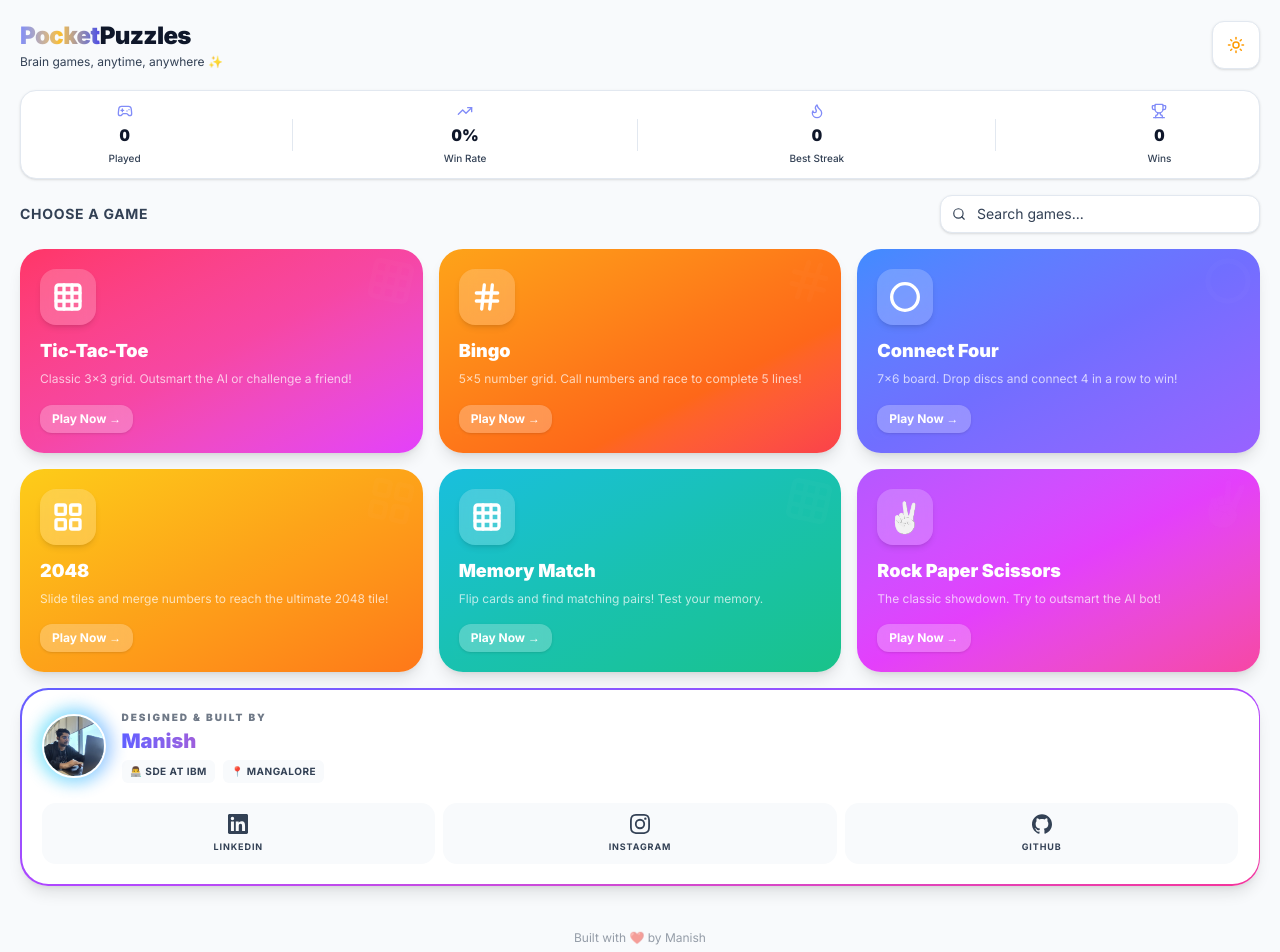
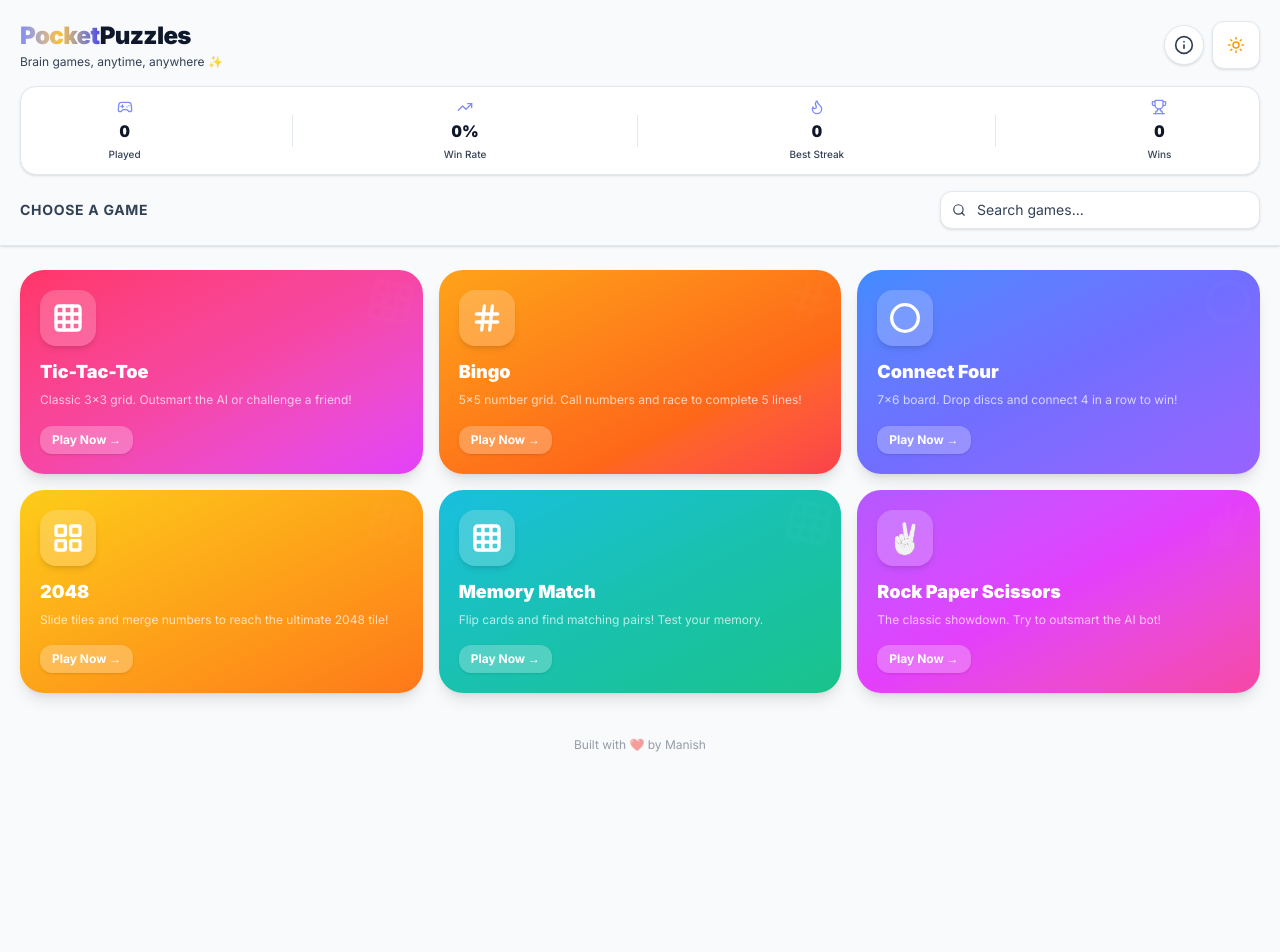
Before and after one commit to ManishShettigar253/Pocket.Puzzles, a React (Vite) app: page / in a window 1280 px wide. Shown: the top 952 px of the page. After the commit the page ends 800 px from the top, so only its background shows below. Built offline with nearby package versions, Linux system fonts and the light colour scheme.

Commit message:
fix -Rearchitecting UI Design

```diff
--- a/src/index.css
+++ b/src/index.css
@@ -39,7 +39,10 @@
 
 /* Global resets for mobile game experience */
 html, body, #root {
-  min-height: 100dvh;
+  height: 100%;
+  width: 100%;
+  overflow: hidden;
+  position: relative;
   overscroll-behavior-y: none;
   -webkit-tap-highlight-color: transparent;
 }
--- a/src/pages/Home.tsx
+++ b/src/pages/Home.tsx
@@ -1,6 +1,6 @@
 import { useNavigate } from 'react-router-dom'
-import { motion } from 'framer-motion'
-import { Grid3X3, Hash, Circle, Trophy, Gamepad2, Flame, TrendingUp, Search, LayoutGrid } from 'lucide-react'
+import { motion, AnimatePresence } from 'framer-motion'
+import { Grid3X3, Hash, Circle, Trophy, Gamepad2, Flame, TrendingUp, Search, LayoutGrid, Info, X } from 'lucide-react'
 import Layout from '../components/Layout'
 import ThemeToggle from '../components/ThemeToggle'
 import { getAllStats, type GameStats } from '../hooks/useStats'
@@ -91,6 +91,7 @@ export default function Home() {
   const navigate = useNavigate()
   const allStats = useMemo(() => getAllStats(), [])
   const [searchQuery, setSearchQuery] = useState('')
+  const [showDevModal, setShowDevModal] = useState(false)
 
   const filteredGames = useMemo(() => {
     if (!searchQuery.trim()) return GAMES
@@ -108,7 +109,9 @@ export default function Home() {
   const bestStreak = Object.values(allStats).reduce((s, g) => Math.max(s, g.bestStreak), 0)
 
   return (
-    <Layout className="overflow-y-auto hide-scrollbar">
+    <Layout className="overflow-hidden">
+      {/* Fixed Header Section */}
+      <div className="z-30 bg-[var(--bg-primary)]/90 backdrop-blur-xl pb-4 shadow-sm border-b border-[var(--border-color)] shrink-0 relative">
         {/* Header */}
         <div className="flex items-center justify-between px-5 pt-5 pb-2 shrink-0">
           <div>
@@ -131,7 +134,15 @@ export default function Home() {
               Brain games, anytime, anywhere ✨
             </motion.p>
           </div>
+          <div className="flex items-center gap-2">
+            <button
+              onClick={() => setShowDevModal(true)}
+              className="w-10 h-10 rounded-full flex items-center justify-center bg-[var(--bg-card)] border border-[var(--border-color)] shadow-sm text-[var(--text-secondary)] hover:text-indigo-500 hover:border-indigo-500/30 transition-all"
+            >
+              <Info size={20} />
+            </button>
             <ThemeToggle />
+          </div>
         </div>
 
         {/* Stats Strip */}
@@ -139,7 +150,7 @@ export default function Home() {
           initial={{ opacity: 0, y: 10 }}
           animate={{ opacity: 1, y: 0 }}
           transition={{ delay: 0.3 }}
-        className="mx-5 mt-3 p-3 rounded-2xl bg-[var(--bg-card)] border border-[var(--border-color)] shadow-sm"
+          className="mx-5 mt-2 mb-4 p-3 rounded-2xl bg-[var(--bg-card)] border border-[var(--border-color)] shadow-sm"
         >
           <div className="flex items-center justify-around">
             <StatItem icon={<Gamepad2 size={16} />} label="Played" value={totalGames} />
@@ -152,14 +163,8 @@ export default function Home() {
           </div>
         </motion.div>
 
-      {/* Game Cards */}
-      <motion.div
-        variants={container}
-        initial="hidden"
-        animate="show"
-        className="flex-1 px-5 py-4 flex flex-col"
-      >
-        <div className="flex flex-col sm:flex-row sm:items-center justify-between gap-3 mb-4">
+        {/* Search Bar Section */}
+        <div className="px-5 flex flex-col sm:flex-row sm:items-center justify-between gap-3">
           <h2 className="text-sm font-bold text-[var(--text-secondary)] uppercase tracking-wider shrink-0">
             Choose a game
           </h2>
@@ -176,6 +181,17 @@ export default function Home() {
             />
           </div>
         </div>
+      </div>
+
+      {/* Scrollable Body */}
+      <div className="flex-1 overflow-y-auto hide-scrollbar flex flex-col relative min-h-0">
+        {/* Game Cards */}
+        <motion.div
+          variants={container}
+          initial="hidden"
+          animate="show"
+          className="px-5 py-6 flex flex-col"
+        >
 
         {filteredGames.length > 0 ? (
           <div className="grid grid-cols-1 sm:grid-cols-2 lg:grid-cols-3 gap-4">
@@ -196,14 +212,39 @@ export default function Home() {
         )}
       </motion.div>
 
-      {/* Meet the Developer */}
+      {/* Footer */}
+      <div className="text-center py-5 text-xs text-[var(--text-secondary)] opacity-50 shrink-0">
+        Built with ❤️ by Manish
+      </div>
+
+      </div> {/* End Scrollable Body */}
+
+      {/* Developer Modal */}
+      <AnimatePresence>
+        {showDevModal && (
+          <div className="fixed inset-0 z-50 flex items-center justify-center p-5">
             <motion.div
-        initial={{ opacity: 0, y: 20 }}
-        animate={{ opacity: 1, y: 0 }}
-        transition={{ delay: 0.5 }}
-        className="px-5 pb-8"
+              initial={{ opacity: 0 }}
+              animate={{ opacity: 1 }}
+              exit={{ opacity: 0 }}
+              className="absolute inset-0 bg-black/60 backdrop-blur-sm"
+              onClick={() => setShowDevModal(false)}
+            />
+
+            <motion.div
+              initial={{ opacity: 0, scale: 0.9, y: 20 }}
+              animate={{ opacity: 1, scale: 1, y: 0 }}
+              exit={{ opacity: 0, scale: 0.9, y: 20 }}
+              className="relative w-full max-w-sm"
             >
-        <div className="relative group rounded-[28px] p-[1.5px] bg-gradient-to-br from-indigo-500 via-purple-500 to-pink-500 overflow-hidden shadow-lg hover:shadow-indigo-500/25 transition-all duration-300">
+              <button
+                onClick={() => setShowDevModal(false)}
+                className="absolute -top-12 right-0 w-10 h-10 rounded-full bg-white/10 flex items-center justify-center text-white hover:bg-white/20 transition-colors"
+              >
+                <X size={20} />
+              </button>
+
+              <div className="relative group rounded-[28px] p-[1.5px] bg-gradient-to-br from-indigo-500 via-purple-500 to-pink-500 overflow-hidden shadow-2xl">
                 <div className="absolute inset-0 bg-gradient-to-br from-indigo-500/30 to-pink-500/30 opacity-0 group-hover:opacity-100 transition-opacity duration-500 blur-2xl"></div>
 
                 <div className="relative rounded-[26.5px] bg-[var(--bg-card)] p-5 z-10">
@@ -279,11 +320,9 @@ export default function Home() {
                 </div>
               </div>
             </motion.div>
-
-      {/* Footer */}
-      <div className="text-center py-3 text-xs text-[var(--text-secondary)] opacity-50 shrink-0">
-        Built with ❤️ by Manish
           </div>
+        )}
+      </AnimatePresence>
     </Layout>
   )
 }
```
Lines whose indentation alone changed are shown as unchanged.
